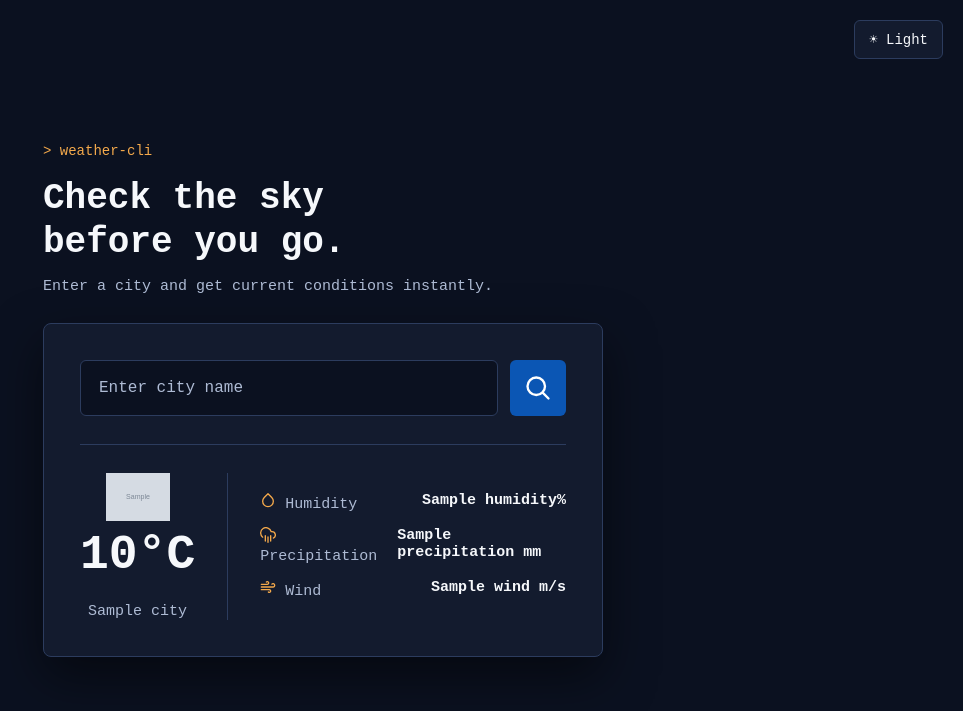
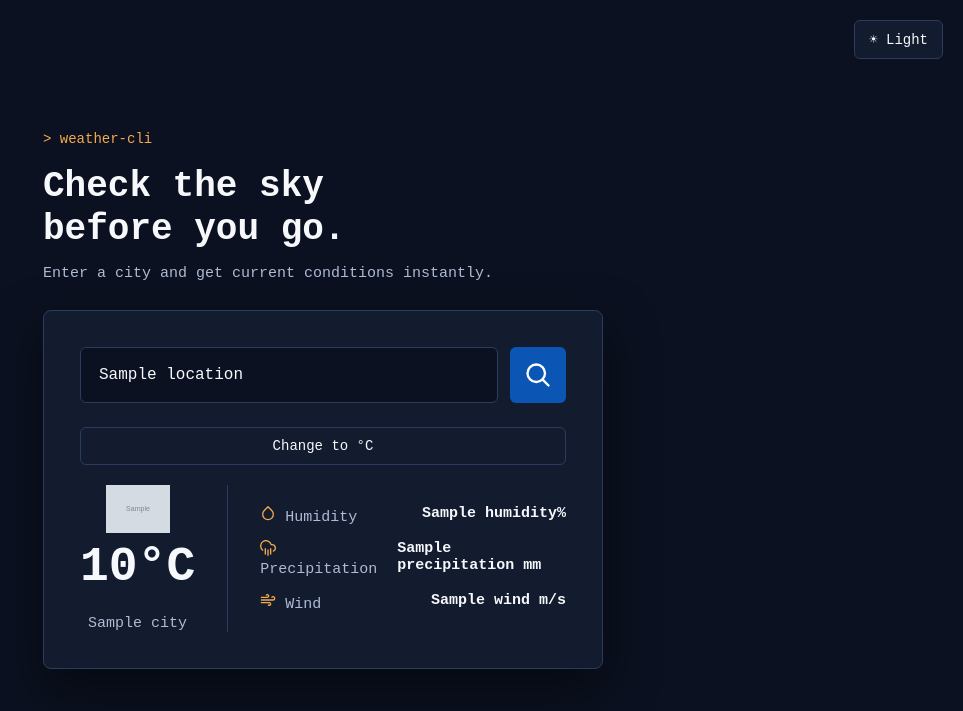
Before and after one commit to BenNguyen0204/WeatherApp, a Flask app: template templates/index.html in a window 1280 px wide. Shown: the top 711 px of the page, without its empty margins (317-1280 px from the left). Run offline with Flask 3, Linux system fonts and the light colour scheme; the template is opened without the code that fills it: most values are stand-ins (such as "Sample title", 1, 10 or a date in 2020); grey boxes marked "Sample" are stand-in pictures.

Commit message:
Added change unit button

```diff
--- a/backend/app.py
+++ b/backend/app.py
@@ -13,19 +13,22 @@ app = Flask(
 @app.route("/", methods=["GET", "POST"])
 def index():
     if request.method == "GET":
-        return render_template("index.html")
+        return render_template("index.html", unit="metric")
 
     if request.method == "POST":
         location = request.form.get("location", "").strip()
+        unit = request.form.get("unit", "metric")
+        if unit not in ("metric", "imperial"):
+            unit = "metric"
+
         if not location:
-            return render_template("index.html", error="Enter a city name.")
-
+            return render_template("index.html", error="Enter a city name.", unit=unit)
         try:
-            data = get_weather(location)
+            data = get_weather(location, unit=unit)
         except CityNotFoundError:
-            return render_template("index.html", error=f"Couldn't find \"{location}\".")
+            return render_template("index.html", error=f"Couldn't find \"{location}\".", unit=unit)
         except requests.RequestException:
-            return render_template("index.html", error="Weather service is unavailable right now.")
+            return render_template("index.html", error="Weather service is unavailable right now.", unit=unit)
 
         rain_last_hour = data.get("rain", {}).get("1h", 0)
         weather_info = {
@@ -38,7 +41,7 @@ def index():
             "icon_url": get_icon_url(data),
         }
 
-        return render_template("index.html", weather=weather_info)
+        return render_template("index.html", weather=weather_info, unit=unit, location=location)
 
 if __name__ == "__main__":
     app.run(host="0.0.0.0", debug=True)
--- a/static/script.js
+++ b/static/script.js
@@ -1,24 +1,27 @@
-const themeToggle = document.getElementById("theme-toggle");
+const unitToggle = document.getElementById("unit-toggle");
+const unitInput = document.getElementById("unit-input");
+const weatherForm = document.getElementById("weather-form");
 
-// Load saved theme
-const savedTheme = localStorage.getItem("theme");
-
-if (savedTheme === "light") {
-    document.body.classList.add("light");
-    themeToggle.textContent = "☾ Dark";
-} else {
-    themeToggle.textContent = "☀ Light";
+function applyUnit(unit) {
+    unitToggle.dataset.unit = unit;
+    unitToggle.textContent = unit === "metric" ? "Change to °F" : "Change to °C";
+    if (unitInput) unitInput.value = unit;
 }
 
-// Toggle theme
-themeToggle.addEventListener("click", () => {
-    document.body.classList.toggle("light");
+if (unitToggle) {
+    const savedUnit = localStorage.getItem("unit");
+    if (savedUnit === "metric" || savedUnit === "imperial") {
+        applyUnit(savedUnit);
+    }
 
-    if (document.body.classList.contains("light")) {
-        themeToggle.textContent = "☾ Dark";
-        localStorage.setItem("theme", "light");
-    } else {
-        themeToggle.textContent = "☀ Light";
-        localStorage.setItem("theme", "dark");
-    }
-});
+    unitToggle.addEventListener("click", () => {
+        const nextUnit = unitToggle.dataset.unit === "metric" ? "imperial" : "metric";
+        applyUnit(nextUnit);
+        localStorage.setItem("unit", nextUnit);
+
+        const locationField = weatherForm.querySelector('input[name="location"]');
+        if (locationField && locationField.value.trim()) {
+            weatherForm.submit();
+        }
+    });
+}
--- a/static/style.css
+++ b/static/style.css
@@ -146,9 +146,7 @@ body.light {
 .weather {
     display: flex;
     gap: 32px;
-    margin-top: 28px;
-    padding-top: 28px;
-    border-top: 1px solid var(--panel-edge);
+    margin-top: 20px;
 }
 
 .overview {
@@ -210,3 +208,26 @@ body.light {
     color: var(--text);
     font-weight: 700;
 }
+
+#unit-toggle {
+    display: block;
+    width: 100%;
+    margin-top: 24px;
+
+    padding: 10px 14px;
+    border: 1px solid var(--panel-edge);
+    border-radius: 6px;
+
+    background: var(--panel);
+    color: var(--text);
+
+    font-family: 'Courier New', Courier, monospace;
+    font-size: 14px;
+    text-align: center;
+
+    cursor: pointer;
+}
+
+#unit-toggle:hover {
+    border-color: var(--accent);
+}
--- a/templates/index.html
+++ b/templates/index.html
@@ -7,8 +7,10 @@
     <p class="subtitle">Enter a city and get current conditions instantly.</p>
 
     <div class="search">
-        <form method="POST" action="{{ url_for('index') }}">
-            <input type="text" name="location" placeholder="Enter city name" spellcheck="false" value="{{ request.form.get('location', '') }}">
+        <form method="POST" action="{{ url_for('index') }}" id="weather-form">
+            <input type="text" name="location" placeholder="Enter city name" spellcheck="false"
+                value="{{ location or request.form.get('location', '') }}">
+            <input type="hidden" name="unit" id="unit-input" value="{{ unit or 'metric' }}">
             <input type="image" src="{{ url_for('static', filename='img/search.svg') }}" alt="Search">
         </form>
 
@@ -17,10 +19,12 @@
         {% endif %}
 
         {% if weather %}
+        <button type="button" id="unit-toggle" data-unit="{{ unit or 'metric' }}">{{ 'Change to °F' if (unit or 'metric') == 'metric' else 'Change to °C' }}</button>
+
         <div class="weather">
             <div class="overview">
                 <img src="{{ weather.icon_url }}" class="weather-icon" alt="{{ weather.description }}">
-                <h1 class="temp">{{ weather.temp }}&deg;C</h1>
+                <h1 class="temp">{{ weather.temp }}&deg;{{ 'F' if unit == 'imperial' else 'C' }}</h1>
                 <h2 class="city">{{ weather.city }}</h2>
             </div>
 
@@ -37,7 +41,7 @@
                         Precipitation
                     </span>
                 </p>
-                <p class="wind" data-value="{{ weather.wind }} m/s">
+                <p class="wind" data-value="{{ weather.wind }} {{ 'mph' if unit == 'imperial' else 'm/s' }}">
                     <span class="label">
                         <img src="{{ url_for('static', filename='img/wind.svg') }}" alt="">
                         Wind
```
